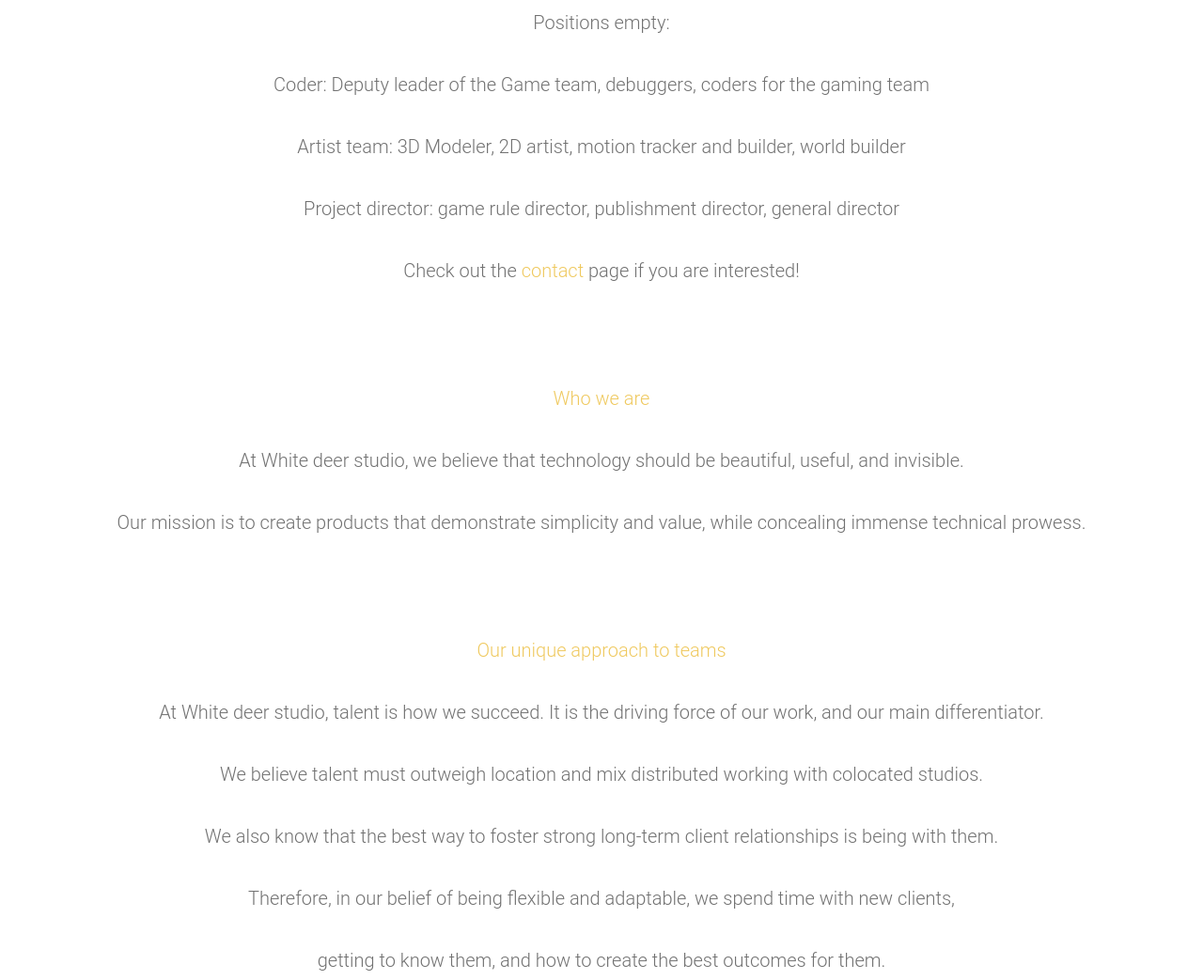
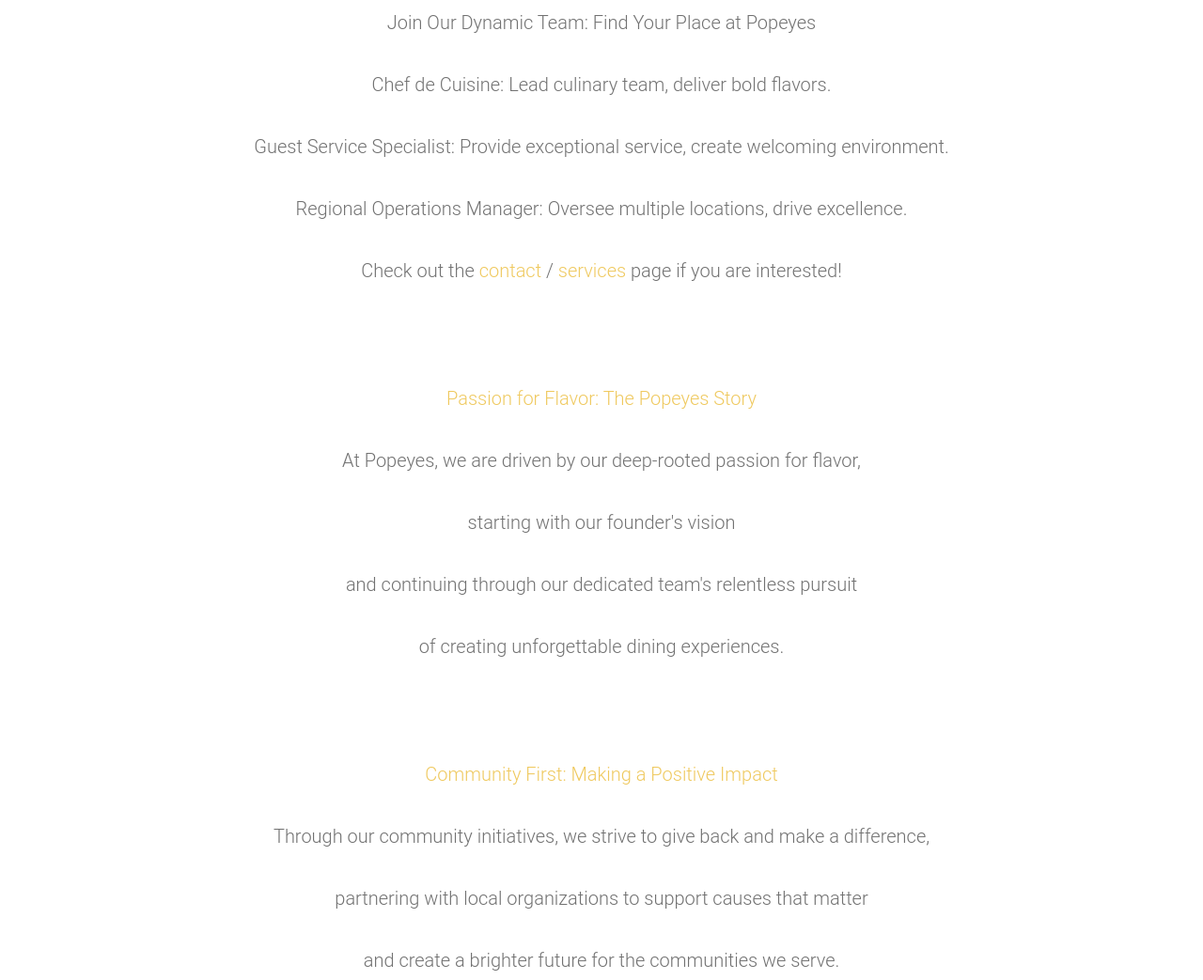
Before and after one commit to yoninaW4917/BTT-Website-FPT, a plain HTML site: page about.html in a window 1280 px wide. Shown: the part 460-1503 px from the top of the page at 94% size. Drawn offline with nearby package versions, Linux system fonts and the light colour scheme; some packages are replaced by stand-ins of ours; a script that the page names is missing; files whose address does not match are found by name.

Commit message:
modified content for about page and changed title showed on website

```diff
--- a/about.html
+++ b/about.html
@@ -4,7 +4,7 @@
 	<head>
 	<meta charset="utf-8">
 	<meta http-equiv="X-UA-Compatible" content="IE=edge">
-	<title>Home </title>
+	<title>About </title>
 	<meta name="viewport" content="width=device-width, initial-scale=1">
 	<meta name="description" content="For education" />
 	<meta name="keywords" content="html5, css3, mobile first, responsive" />
@@ -58,6 +58,7 @@
 			<nav id="fh5co-main-nav" role="navigation">
 				<ul>
 					<li><a href="index.html" >Home</a></li>
+					<li><a href="logo.html">Logo</a></li>
 					<li><a href="work.html">Dishes</a></li>
 					<li><a href="services.html">Services</a></li>
 					<li><a href="about.html"class="active">About</a></li>
@@ -75,31 +76,32 @@
             <div class="heading-section text-center">
                 <a>NOW HIRING!</a>
                 <p></p>
-                <p>Positions empty: </p>
-                <p>Coder: Deputy leader of the Game team, debuggers, coders for the gaming team </p>
-                <p>Artist team: 3D Modeler, 2D artist, motion tracker and builder, world builder</p>
-                <p>Project director: game rule director, publishment director, general director </p>
-                <p>Check out the <a href="contact.html" > contact </a> page if you are interested! </p>
+                <p>Join Our Dynamic Team: Find Your Place at Popeyes</p>
+                <p>Chef de Cuisine: Lead culinary team, deliver bold flavors.</p>
+                <p>Guest Service Specialist: Provide exceptional service, create welcoming environment.</p>
+                <p>Regional Operations Manager: Oversee multiple locations, drive excellence.</p>
+                <p>Check out the <a href="contact.html" > contact </a>/ <a href="services.html"> services </a> page if you are interested! </p>
 
             </div>
         <div>
 
         <div class="heading-section text-center">
-            <a>Who we are</a>
+            <a>Passion for Flavor: The Popeyes Story</a>
             <p></p>
-            <p>At White deer studio, we believe that technology should be beautiful, useful, and invisible. </p>
-            <p>Our mission is to create products that demonstrate simplicity and value, while concealing immense technical prowess. </p>
+			<p>At Popeyes, we are driven by our deep-rooted passion for flavor, </p>
+            <p>starting with our founder's vision</p>
+            <p>and continuing through our dedicated team's relentless pursuit</p>
+            <p>of creating unforgettable dining experiences.</p>
+
         </div>
 
         </div>
         <div class="heading-section text-center">
-            <a>Our unique approach to teams</a>
+            <a>Community First: Making a Positive Impact</a>
             <p></p>
-            <p>At White deer studio, talent is how we succeed. It is the driving force of our work, and our main differentiator.  </p>
-            <p>We believe talent must outweigh location and mix distributed working with colocated studios.</p>
-            <p>We also know that the best way to foster strong long-term client relationships is being with them.</p>
-            <p>Therefore, in our belief of being flexible and adaptable, we spend time with new clients, </p>
-            <p>getting to know them, and how to create the best outcomes for them. </p>
+            <p>Through our community initiatives, we strive to give back and make a difference, </p>
+            <p>partnering with local organizations to support causes that matter </p>
+			<p>and create a brighter future for the communities we serve.</p>
         </div>
 
     </div>
```
